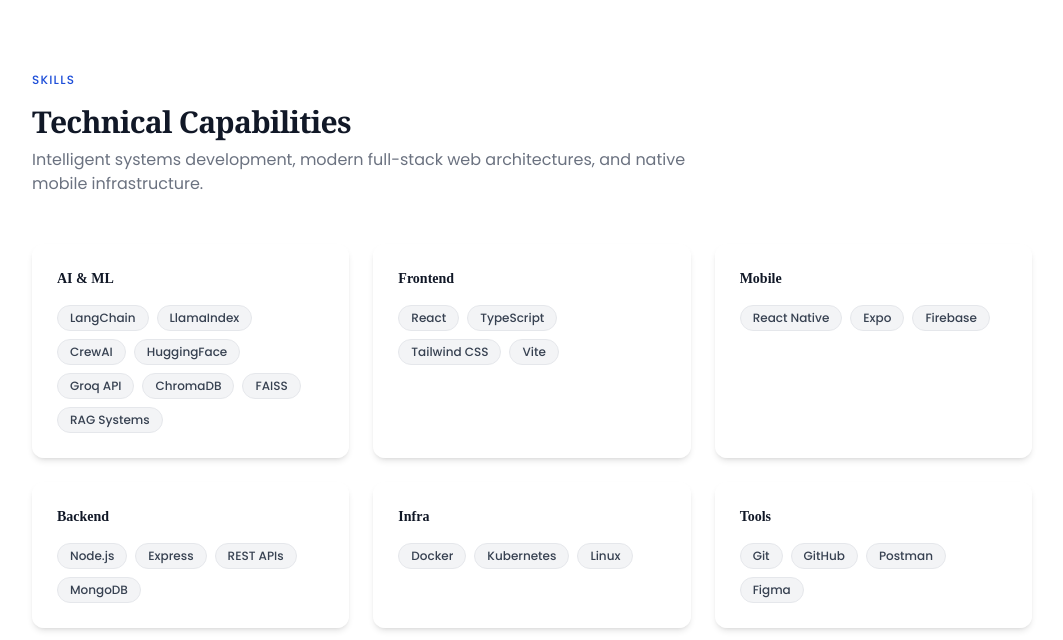
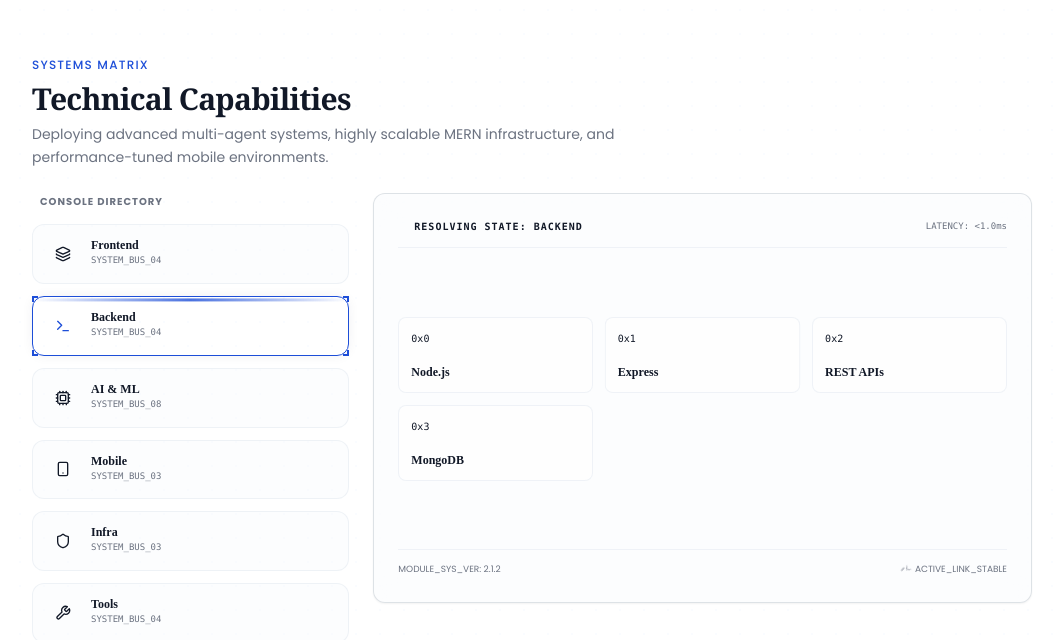
Before and after one commit to ragavan28v/ragavan.dev, a React (Vite) app: page / in a window 1280 px wide. Shown: the part 1650-2290 px from the top of the page, without its empty margins (160-1223 px from the left). Built offline with nearby package versions, Linux system fonts and the light colour scheme; a web font is replaced by a local one.

Commit message:
design: enlarge skills console HUD and apply cyber-panel styling to About focus cards

```diff
--- a/src/components/Skills.jsx
+++ b/src/components/Skills.jsx
@@ -1,42 +1,188 @@
-import React from 'react';
-import { motion } from 'framer-motion';
+import React, { useState, useEffect } from 'react';
+import { motion, AnimatePresence } from 'framer-motion';
 import useInView from '../hooks/useInView';
 import { skillCategories } from '../data/skills';
 import { fadeUp, stagger } from '../lib/animations';
+import { Cpu, Terminal, Shield, Wrench, Layers, Smartphone } from 'lucide-react';
+
+const iconsMap = {
+  'Frontend': Layers,
+  'Backend': Terminal,
+  'AI & ML': Cpu,
+  'Mobile': Smartphone,
+  'Infra': Shield,
+  'Tools': Wrench,
+};
 
 export default function Skills() {
   const { ref, controls } = useInView();
+  const [activeCategory, setActiveCategory] = useState(0);
+  const [isPaused, setIsPaused] = useState(false);
+
+  // Autoplay loop for skills categories
+  useEffect(() => {
+    if (isPaused) return;
+    const interval = setInterval(() => {
+      setActiveCategory((prev) => (prev + 1) % skillCategories.length);
+    }, 4000);
+    return () => clearInterval(interval);
+  }, [isPaused]);
+
+  const containerVariants = {
+    hidden: { opacity: 0 },
+    visible: {
+      opacity: 1,
+      transition: {
+        staggerChildren: 0.04,
+      },
+    },
+  };
+
+  const itemVariants = {
+    hidden: { opacity: 0, x: -15, scale: 0.96 },
+    visible: {
+      opacity: 1,
+      x: 0,
+      scale: 1,
+      transition: { type: 'spring', stiffness: 120, damping: 14 },
+    },
+  };
+
+  const activeCatData = skillCategories[activeCategory] || skillCategories[0];
+  const CategoryIcon = iconsMap[activeCatData.label] || Cpu;
 
   return (
-    <section id="skills" className="section-shell min-h-screen flex items-center bg-white dark:bg-page scroll-mt-0">
-      <div className="section-inner">
+    <section id="skills" className="section-shell min-h-screen flex items-center bg-white dark:bg-page scroll-mt-0 relative overflow-hidden py-12 lg:py-16">
+      {/* HUD scanning background grid */}
+      <div className="absolute inset-0 bg-[radial-gradient(var(--accent-surface)_1.5px,transparent_1.5px)] bg-[size:24px_24px] opacity-30 pointer-events-none" />
+
+      <div className="section-inner relative z-10 w-full">
         <motion.div ref={ref} variants={stagger} initial="hidden" animate={controls}>
-          <motion.div variants={fadeUp}>
-            <p className="section-kicker">Skills</p>
-            <h2 className="mt-4 text-3xl font-semibold tracking-tight text-primary">Technical Capabilities</h2>
-            <p className="mt-2 text-base text-secondary max-w-2xl">
-              Intelligent systems development, modern full-stack web architectures, and native mobile infrastructure.
+          <motion.div variants={fadeUp} className="mb-6">
+            <p className="section-kicker">Systems Matrix</p>
+            <h2 className="mt-2 text-3xl font-semibold tracking-tight text-primary">Technical Capabilities</h2>
+            <p className="mt-1.5 text-sm text-secondary max-w-2xl font-sans leading-relaxed">
+              Deploying advanced multi-agent systems, highly scalable MERN infrastructure, and performance-tuned mobile environments.
             </p>
           </motion.div>
 
-          <div className="mt-12 grid grid-cols-1 gap-6 sm:grid-cols-2 lg:grid-cols-3">
-            {skillCategories.map((category) => (
-              <motion.div key={category.label} variants={fadeUp} className="card-shell min-w-0">
-                <h3 className="text-sm font-semibold text-primary mb-4">{category.label}</h3>
+          <div className="grid grid-cols-1 lg:grid-cols-12 gap-6 items-stretch">
+            {/* Left Console: Category Selector */}
+            <div className="lg:col-span-4 flex flex-col gap-3">
+              <span className="text-[10px] font-bold tracking-widest text-secondary uppercase px-2 mb-0.5 block">
+                Console Directory
+              </span>
+              <div className="flex flex-row lg:flex-col overflow-x-auto lg:overflow-x-visible pb-2 lg:pb-0 gap-3 scrollbar-hide">
+                {skillCategories.map((category, idx) => {
+                  const IconComponent = iconsMap[category.label] || Cpu;
+                  const isActive = activeCategory === idx;
+                  return (
+                    <button
+                      key={category.label}
+                      type="button"
+                      onClick={() => {
+                        setActiveCategory(idx);
+                        setIsPaused(true);
+                      }}
+                      onMouseEnter={() => {
+                        setIsPaused(true);
+                        setActiveCategory(idx);
+                      }}
+                      onMouseLeave={() => setIsPaused(false)}
+                      className={`relative flex items-center gap-3.5 px-4 py-3.5 text-left border rounded-xl transition-all duration-300 shrink-0 lg:shrink-1 ${
+                        isActive
+                          ? 'border-accent bg-accent/5 dark:bg-accent/10 shadow-[0_0_12px_rgba(6,34,63,0.06)] dark:shadow-[0_0_15px_rgba(194,217,255,0.04)]'
+                          : 'border-slate-200/50 dark:border-slate-800 bg-slate-50/40 dark:bg-slate-900/20 hover:border-accent/40'
+                      }`}
+                    >
+                      {/* Corner Brackets on Active Panel */}
+                      {isActive && (
+                        <>
+                          <span className="cyber-panel-corner cyber-corner-tl" />
+                          <span className="cyber-panel-corner cyber-corner-tr" />
+                          <span className="cyber-panel-corner cyber-corner-bl" />
+                          <span className="cyber-panel-corner cyber-corner-br" />
+                          <span className="scanner-sweep" />
+                        </>
+                      )}
 
-                <motion.div variants={stagger} className="flex flex-wrap gap-2">
-                  {category.skills.map((skill) => (
-                    <motion.span
-                      key={skill}
-                      variants={fadeUp}
-                      className="inline-flex items-center rounded-full border border-theme bg-[#F3F4F6] text-[#374151] dark:bg-[#1E293B] dark:text-[#F1F5F9] dark:border-[#334155] px-3 py-1 text-xs font-medium transition-colors duration-150 hover:border-accent hover:text-accent dark:hover:border-accent dark:hover:text-accent cursor-default"
-                    >
-                      {skill}
-                    </motion.span>
-                  ))}
-                </motion.div>
-              </motion.div>
-            ))}
+                      <div className={`p-1.5 rounded-lg ${isActive ? 'text-accent bg-accent/10' : 'text-secondary/50'}`}>
+                        <IconComponent className="h-4 w-4 stroke-[2]" />
+                      </div>
+                      <div>
+                        <h3 className="text-xs font-bold text-primary leading-none">{category.label}</h3>
+                        <span className="text-[9px] text-secondary font-mono mt-0.5 block">
+                          SYSTEM_BUS_{category.skills.length.toString().padStart(2, '0')}
+                        </span>
+                      </div>
+                    </button>
+                  );
+                })}
+              </div>
+            </div>
+
+            {/* Right HUD: Holographic Visualizer */}
+            <div className="lg:col-span-8 cyber-panel p-5 lg:p-6 min-h-[350px] lg:h-[410px] flex flex-col justify-between overflow-hidden shadow-sm bg-slate-50/45 dark:bg-slate-950/20">
+              {/* Corner brackets */}
+              <span className="cyber-panel-corner cyber-corner-tl" />
+              <span className="cyber-panel-corner cyber-corner-tr" />
+              <span className="cyber-panel-corner cyber-corner-bl" />
+              <span className="cyber-panel-corner cyber-corner-br" />
+
+              <div className="flex items-center justify-between border-b border-slate-200/50 dark:border-slate-800/50 pb-3 mb-4">
+                <div className="flex items-center gap-2.5">
+                  <div className="h-1.5 w-1.5 rounded-full bg-accent animate-pulse" />
+                  <span className="text-[10px] font-mono font-bold tracking-widest text-primary uppercase">
+                    RESOLVING STATE: {activeCatData.label.toUpperCase()}
+                  </span>
+                </div>
+                <div className="text-[9px] font-mono text-secondary">
+                  LATENCY: &lt;1.0ms
+                </div>
+              </div>
+
+              {/* Orbital Skill Cluster Layout */}
+              <div className="flex-1 flex flex-col justify-center">
+                <AnimatePresence mode="wait">
+                  <motion.div
+                    key={activeCategory}
+                    variants={containerVariants}
+                    initial="hidden"
+                    animate="visible"
+                    exit="hidden"
+                    className="grid grid-cols-2 md:grid-cols-3 gap-3"
+                  >
+                    {activeCatData.skills.map((skill, idx) => (
+                      <motion.div
+                        key={skill}
+                        variants={itemVariants}
+                        whileHover={{ scale: 1.02, y: -1 }}
+                        className="relative group p-3 border border-slate-200/50 dark:border-slate-800/80 bg-white/60 dark:bg-slate-950/40 rounded-lg hover:border-accent dark:hover:border-accent transition-all duration-200 cursor-default overflow-hidden flex flex-col justify-between min-h-[76px]"
+                      >
+                        {/* Interactive inner border glow on hover */}
+                        <div className="absolute inset-0 bg-gradient-to-br from-accent/5 to-transparent opacity-0 group-hover:opacity-100 transition-opacity duration-300" />
+
+                        <div className="flex items-center justify-between mb-1.5">
+                          <span className="text-[10px] font-mono text-secondary/50">0x{idx.toString(16).toUpperCase()}</span>
+                          <span className="h-1 w-1 rounded-full bg-accent/40 group-hover:bg-accent transition-colors" />
+                        </div>
+                        <h4 className="text-xs font-semibold text-primary group-hover:text-accent transition-colors relative z-10">
+                          {skill}
+                        </h4>
+                      </motion.div>
+                    ))}
+                  </motion.div>
+                </AnimatePresence>
+              </div>
+
+              <div className="border-t border-slate-200/50 dark:border-slate-800/50 pt-3 mt-4 flex items-center justify-between text-[9px] font-mono text-secondary">
+                <span>MODULE_SYS_VER: 2.1.2</span>
+                <span className="flex items-center gap-1">
+                  <CategoryIcon className="h-2.5 w-2.5 animate-spin" style={{ animationDuration: '8s' }} />
+                  ACTIVE_LINK_STABLE
+                </span>
+              </div>
+            </div>
           </div>
         </motion.div>
       </div>
--- a/src/data/skills.js
+++ b/src/data/skills.js
@@ -1,19 +1,19 @@
 export const skillCategories = [
+  {
+    label: 'Frontend',
+    skills: ['React', 'TypeScript', 'Tailwind CSS', 'Vite'],
+  },
+  {
+    label: 'Backend',
+    skills: ['Node.js', 'Express', 'REST APIs', 'MongoDB'],
+  },
   {
     label: 'AI & ML',
     skills: ['LangChain', 'LlamaIndex', 'CrewAI', 'HuggingFace', 'Groq API', 'ChromaDB', 'FAISS', 'RAG Systems'],
   },
   {
-    label: 'Frontend',
-    skills: ['React', 'TypeScript', 'Tailwind CSS', 'Vite'],
-  },
-  {
     label: 'Mobile',
     skills: ['React Native', 'Expo', 'Firebase'],
-  },
-  {
-    label: 'Backend',
-    skills: ['Node.js', 'Express', 'REST APIs', 'MongoDB'],
   },
   {
     label: 'Infra',
--- a/src/index.css
+++ b/src/index.css
@@ -305,4 +305,47 @@
     @apply text-4xl lg:text-5xl;
     color: #0b0f14;
   }
+
+  /* Cybernetic HUD layout styles */
+  .cyber-panel {
+    position: relative;
+    border: 1px solid rgba(6, 34, 63, 0.12);
+    background: rgba(255, 255, 255, 0.35);
+    backdrop-filter: blur(12px);
+    border-radius: 12px;
+  }
+
+  .dark .cyber-panel {
+    border: 1px solid rgba(194, 217, 255, 0.08);
+    background: rgba(15, 29, 47, 0.35);
+  }
+
+  .cyber-panel-corner {
+    position: absolute;
+    width: 6px;
+    height: 6px;
+    border-color: var(--accent);
+    border-style: solid;
+    pointer-events: none;
+  }
+  .cyber-corner-tl { top: -1px; left: -1px; border-width: 2px 0 0 2px; }
+  .cyber-corner-tr { top: -1px; right: -1px; border-width: 2px 2px 0 0; }
+  .cyber-corner-bl { bottom: -1px; left: -1px; border-width: 0 0 2px 2px; }
+  .cyber-corner-br { bottom: -1px; right: -1px; border-width: 0 2px 2px 0; }
+
+  @keyframes scan {
+    0% { transform: translateY(-100%); }
+    100% { transform: translateY(100%); }
+  }
+  .scanner-sweep {
+    position: absolute;
+    left: 0;
+    top: 0;
+    right: 0;
+    height: 3px;
+    background: linear-gradient(90deg, transparent, var(--accent), transparent);
+    animation: scan 4s linear infinite;
+    opacity: 0.8;
+    pointer-events: none;
+  }
 }
```
Also changed, not shown: src/components/About.jsx (+7 -1 lines).
